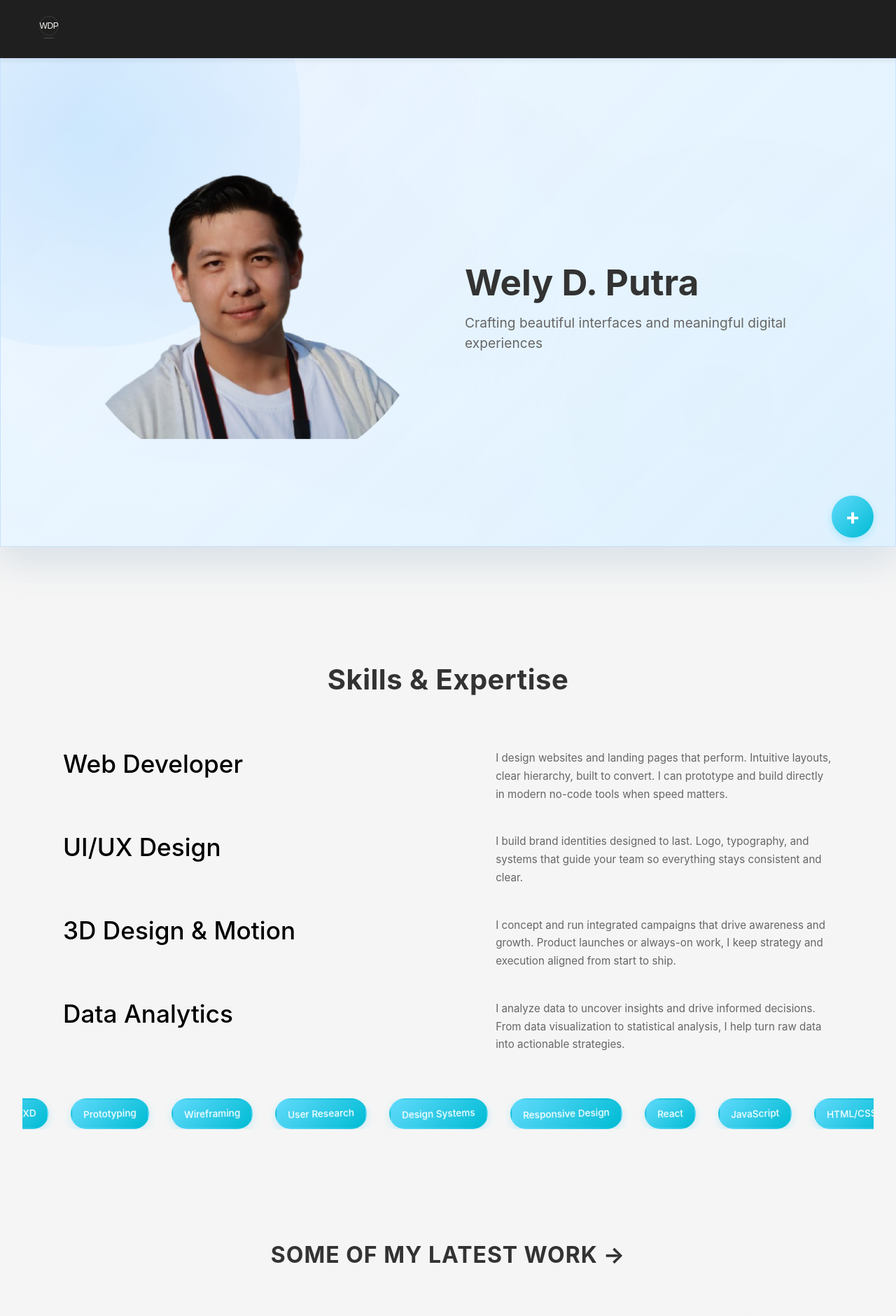
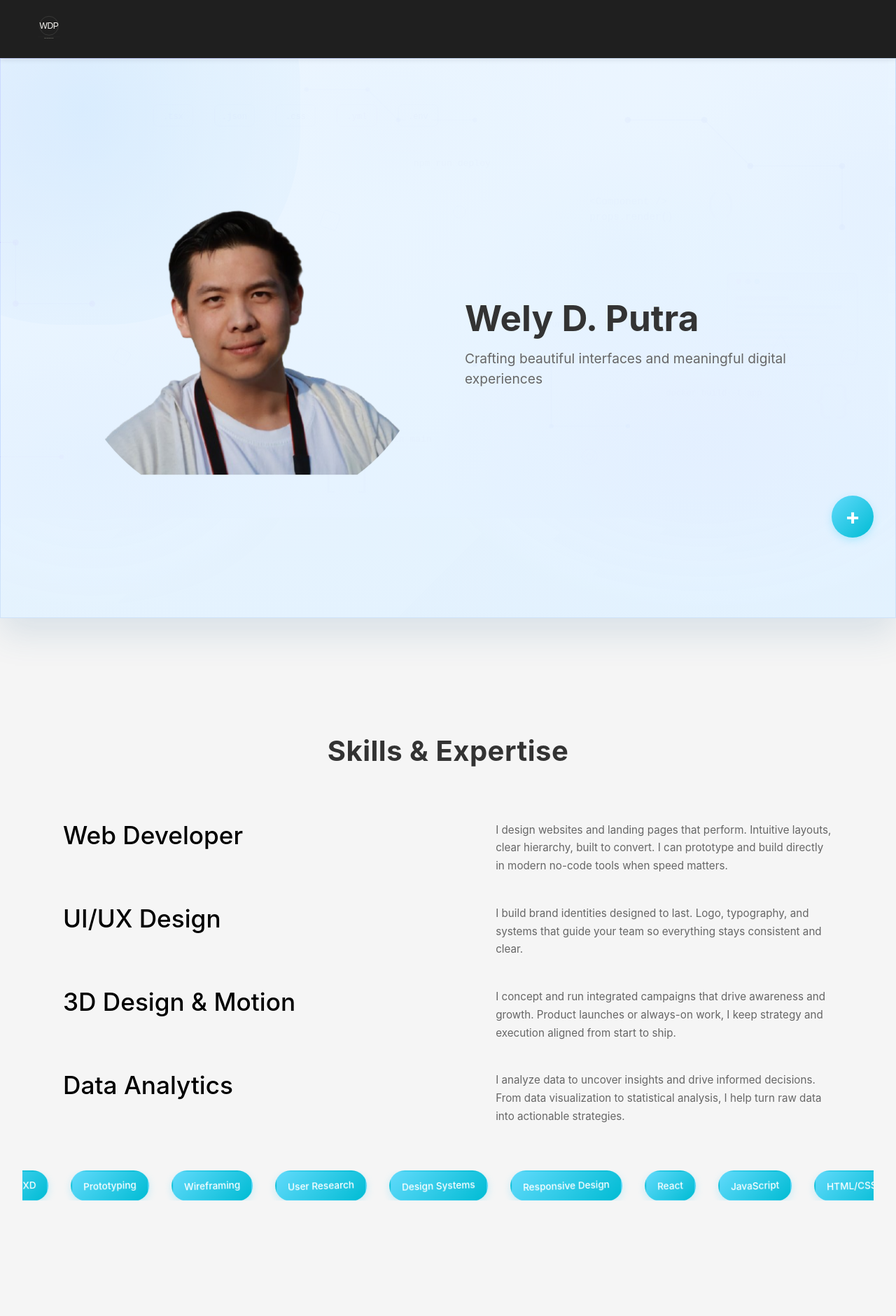
Before and after one commit to welydharmaputra/Portfolio-Website, a React (Vite) app in the folder vite-portfolio/: page / in a window 1280 px wide. Shown: the top 1880 px of the page at 70% size. Built offline with nearby package versions, Linux system fonts and the light colour scheme.

Commit message:
animation added, background fixed and changed

```diff
--- a/vite-portfolio/src/Pages/Portfolio.css
+++ b/vite-portfolio/src/Pages/Portfolio.css
@@ -60,6 +60,21 @@
 .portfolio-container > * {
   position: relative;
   z-index: 1;
+}
+
+.reveal-on-scroll {
+  opacity: 0;
+  transform: translateY(34px) scale(0.985);
+  transition:
+    opacity 0.72s ease,
+    transform 0.72s cubic-bezier(0.22, 1, 0.36, 1);
+  transition-delay: var(--reveal-delay, 0ms);
+  will-change: opacity, transform;
+}
+
+.reveal-on-scroll.is-visible {
+  opacity: 1;
+  transform: translateY(0) scale(1);
 }
 
 /* Fade in animation for page load */
@@ -164,21 +179,16 @@
   animation: slideDown 0.7s ease-out;
   animation-delay: var(--page-delay);
   animation-fill-mode: both;
-  min-height: 70vh;
+  min-height: 100vh;
+  min-height: 100svh;
   position: relative;
   overflow: hidden;
   background:
-    linear-gradient(
-      135deg,
-      rgba(236, 246, 255, 0.96),
-      rgba(224, 241, 255, 0.9)
-    ),
-    radial-gradient(
-      circle at 20% 25%,
-      rgba(118, 190, 255, 0.25),
-      transparent 55%
-    ),
-    radial-gradient(circle at 80% 70%, rgba(0, 184, 212, 0.18), transparent 60%);
+    linear-gradient(rgba(236, 246, 255, 0.84), rgba(224, 241, 255, 0.84)),
+    url("../assets/WelyBG.svg");
+  background-repeat: no-repeat;
+  background-position: center calc(50% + var(--hero-bg-offset, 0px));
+  background-size: cover;
   box-shadow:
     0 22px 48px rgba(45, 97, 140, 0.14),
     inset 0 1px 0 rgba(255, 255, 255, 0.7);
@@ -202,6 +212,19 @@
 .portfolio-hero > * {
   position: relative;
   z-index: 1;
+}
+
+.portfolio-hero::after {
+  content: "";
+  position: absolute;
+  inset: 0;
+  background: linear-gradient(
+    135deg,
+    rgba(236, 246, 255, 0.38),
+    rgba(224, 241, 255, 0.45)
+  );
+  opacity: var(--hero-overlay-opacity, 1);
+  pointer-events: none;
 }
 
 .hero-image {
@@ -487,6 +510,8 @@
     padding: 4rem 1.5rem 5rem;
     margin: 0;
     border-radius: 0;
+    min-height: 100vh;
+    min-height: 100svh;
   }
 
   .hero-image {
@@ -532,4 +557,10 @@
   .portfolio-container::after {
     animation: none;
   }
+
+  .reveal-on-scroll {
+    opacity: 1;
+    transform: none;
+    transition: none;
+  }
 }
--- a/vite-portfolio/src/Pages/Portfolio.jsx
+++ b/vite-portfolio/src/Pages/Portfolio.jsx
@@ -1,4 +1,5 @@
 import "./Portfolio.css";
+import { useEffect, useState } from "react";
 import { Link, useNavigate } from "react-router-dom";
 import { projectsData, aboutData } from "../data/dummyData";
 import Skills from "../components/Skills";
@@ -7,6 +8,58 @@ function Portfolio() {
   const navigate = useNavigate();
   const projects = projectsData.slice(0, 10);
   const about = aboutData;
+  const [heroScrollProgress, setHeroScrollProgress] = useState(0);
+
+  useEffect(() => {
+    const updateHeroScrollProgress = () => {
+      const scrollLimit = Math.max(window.innerHeight * 0.9, 1);
+      const nextProgress = Math.min(window.scrollY / scrollLimit, 1);
+      setHeroScrollProgress(nextProgress);
+    };
+
+    updateHeroScrollProgress();
+    window.addEventListener("scroll", updateHeroScrollProgress, {
+      passive: true,
+    });
+    window.addEventListener("resize", updateHeroScrollProgress);
+
+    return () => {
+      window.removeEventListener("scroll", updateHeroScrollProgress);
+      window.removeEventListener("resize", updateHeroScrollProgress);
+    };
+  }, []);
+
+  useEffect(() => {
+    const revealElements = document.querySelectorAll(".reveal-on-scroll");
+
+    if (revealElements.length === 0) {
+      return;
+    }
+
+    if (!("IntersectionObserver" in window)) {
+      revealElements.forEach((element) => element.classList.add("is-visible"));
+      return;
+    }
+
+    const observer = new IntersectionObserver(
+      (entries) => {
+        entries.forEach((entry) => {
+          if (entry.isIntersecting) {
+            entry.target.classList.add("is-visible");
+            observer.unobserve(entry.target);
+          }
+        });
+      },
+      {
+        threshold: 0.14,
+        rootMargin: "0px 0px -8% 0px",
+      },
+    );
+
+    revealElements.forEach((element) => observer.observe(element));
+
+    return () => observer.disconnect();
+  }, []);
 
   const handleViewAllProjects = () => {
     navigate("/projects");
@@ -15,7 +68,13 @@ function Portfolio() {
   return (
     <div className="portfolio-container">
       {/* Image Section */}
-      <section className="portfolio-hero">
+      <section
+        className="portfolio-hero"
+        style={{
+          "--hero-bg-offset": `${heroScrollProgress * 120}px`,
+          "--hero-overlay-opacity": `${1 - heroScrollProgress * 0.4}`,
+        }}
+      >
         <div className="hero-image" aria-hidden="true"></div>
         <div className="hero-text">
           <h1>{about.name}</h1>
@@ -24,11 +83,21 @@ function Portfolio() {
       </section>
 
       {/* Skills Section */}
-      <Skills />
+      <div className="reveal-on-scroll" style={{ "--reveal-delay": "80ms" }}>
+        <Skills />
+      </div>
 
       {/* Projects Grid Section */}
-      <section className="projects-section" id="projects">
-        <button className="section-button" onClick={handleViewAllProjects}>
+      <section
+        className="projects-section reveal-on-scroll"
+        id="projects"
+        style={{ "--reveal-delay": "120ms" }}
+      >
+        <button
+          className="section-button reveal-on-scroll"
+          onClick={handleViewAllProjects}
+          style={{ "--reveal-delay": "180ms" }}
+        >
           Some of my latest work <span className="arrow">→</span>
         </button>
         <div className="projects-grid">
@@ -36,7 +105,8 @@ function Portfolio() {
             <Link
               key={project.id}
               to={`/project/${project.id}`}
-              className="project-card-link"
+              className="project-card-link reveal-on-scroll"
+              style={{ "--reveal-delay": `${220 + project.id * 45}ms` }}
             >
               <div className="project-card">
                 <div className="project-image">
@@ -51,8 +121,9 @@ function Portfolio() {
             </Link>
           ))}
           <button
-            className="project-card-link show-more-btn"
+            className="project-card-link show-more-btn reveal-on-scroll"
             onClick={handleViewAllProjects}
+            style={{ "--reveal-delay": "420ms" }}
           >
             <div className="project-card show-more-card">
               <div className="show-more-content">
```
Also changed, not shown: vite-portfolio/src/assets/WelyBG.svg.
